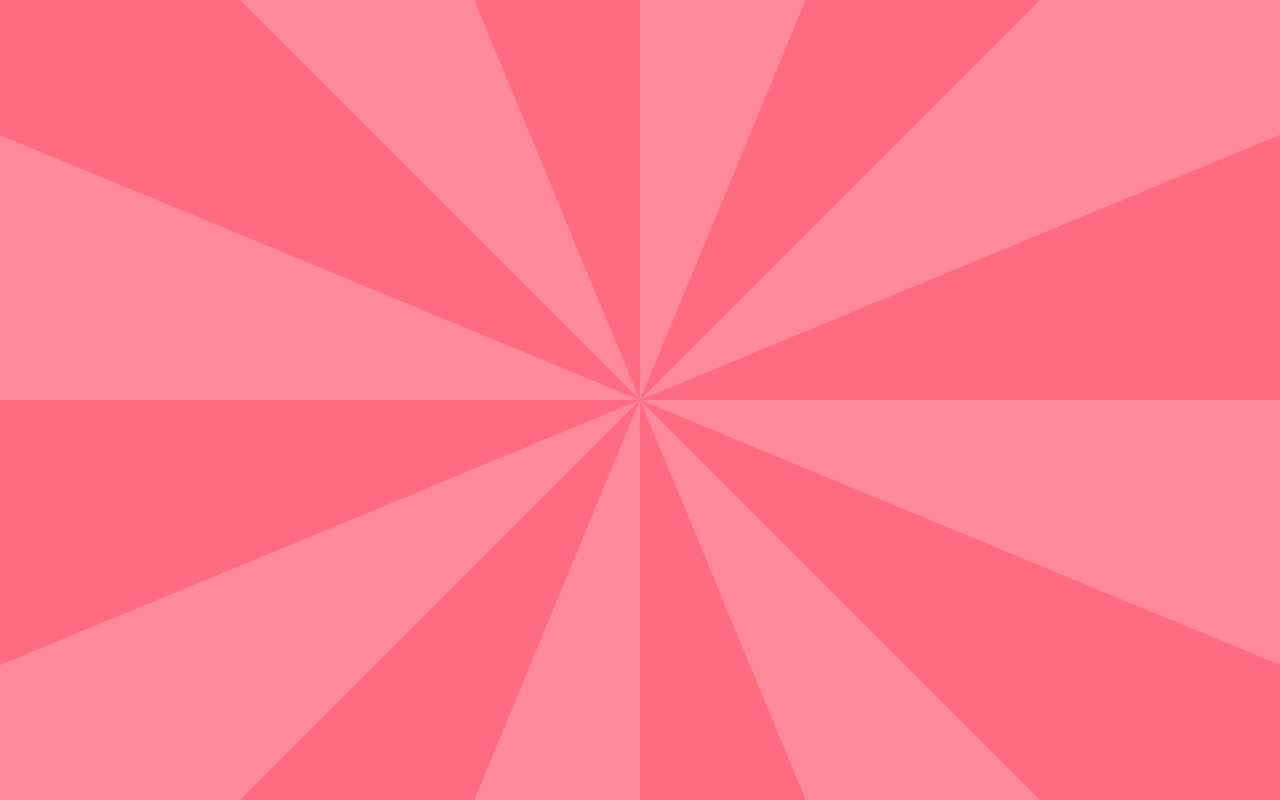
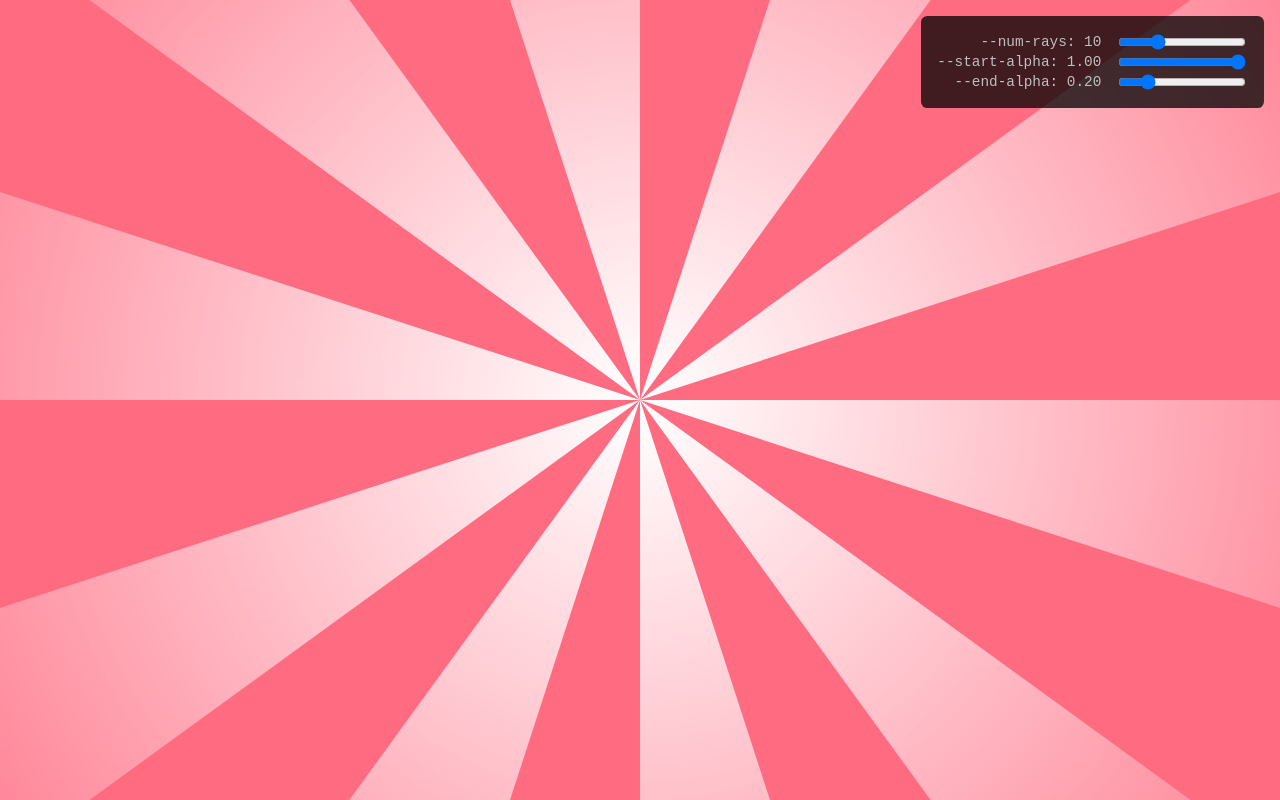
Before and after one commit to mgiulio/vecrays, a website: page index.html in a window 1280 px wide. Drawn offline with Linux system fonts and the light colour scheme.

Commit message:
Implement a GUI panel to control the CSS custom properties

```diff
--- a/index.html
+++ b/index.html
@@ -2,6 +2,7 @@
 <html>
   <head>
     <meta charset="utf-8"/>
+    <meta name="viewport" content="width=device-width, initial-scale=1">
     <title>VecRays</title>
     <style>
         body { margin: 0; }
@@ -18,29 +19,91 @@
           background-size: cover;
         }
 
+        #gui { display: none; }
+
         @supports (background: paint(id)) {
           header {
-            --num-rays: 8;
             /*
-            --start-alpha: 0.9;
-            --end-alpha: 0.2;
+            --num-rays: 18;
+            --start-alpha: 0.10;
+            --end-alpha: 0.90;
             */
             background-image: paint(rays);
             background-size: auto;
           }
+
+        #gui {
+          position: absolute;
+          top: 0;
+          right: 0;
+          margin: 1rem;
+          background-color: hsla(0, 0%, 0%, 0.75);
+          padding: 1rem;
+          border-radius: 0.4rem;
+
+          display: block;
         }
+
+        #gui label {
+          display: block;
+          text-align: right;
+
+          font-family: monospace;
+          font-size: 0.9rem;
+          color: hsl(0, 0%, 75%);
+        }
+
+        #gui label input {
+          width: 8rem;
+          margin-left: 0.5rem;
+          vertical-align: middle;
+        }
+      }
     </style>
   </head>
 
   <body>
     <header></header>
 
+    <div id="gui">
+      <label for="num-rays">
+        --num-rays: <span>0</span>
+            <input type="range" id="num-rays" name="num-rays" min="2" max="30" step="1">
+          </label>
+      <label for="start-alpha">
+        --start-alpha: <span>0.00</span>
+        <input type="range" id="start-alpha" name="start-alpha" min="0" max="1" step="0.05">
+      </label>
+      <label for="end-alpha">
+        --end-alpha: <span>0.00</span>
+        <input type="range" id="end-alpha" name="end-alpha" min="0" max="1" step="0.05">
+      </label>
+    </div>
+
     <script>
       if (!isSecureContext)
         console.warn('This page is not running in a secute context. Serve it via HTTPS.');
 
-      if ('paintWorklet' in CSS) {
-        let root = document.documentElement;
+      if ('paintWorklet' in CSS)
+        init();
+      else
+        console.warn('The CSS Paint API is not supported, using the fallback image');
+
+      function init() {
+        let defaults = {
+          startAlpha: 1.00,
+          endAlpha: 0.01,
+          numRays: 10
+        };
+
+        let
+          root = document.documentElement
+          ,gui = document.body.querySelector('#gui')
+          ,numRaysSlider = gui.querySelector('#num-rays')
+          ,startAlphaSlider = gui.querySelector('#start-alpha')
+          ,endAlphaSlider = gui.querySelector('#end-alpha')
+          ,header = document.body.querySelector('header')
+        ;
 
         CSS.paintWorklet.addModule('paint.js');
 
@@ -49,13 +112,13 @@
             name: '--num-rays',
             syntax: '<integer>',
             inherits: false,
-            initialValue: 4,
+            initialValue: defaults.numRays,
           });
           CSS.registerProperty({
             name: '--start-alpha',
             syntax: '<number>',
             inherits: false,
-            initialValue: 0.2,
+            initialValue: defaults.startAlpha,
           });
           CSS.registerProperty({
             name: '--end-alpha',
@@ -64,6 +127,41 @@
             initialValue: 0.2,
           });
         }
+        else {
+          if (getComputedStyle(header).getPropertyValue('--num-rays') === '')
+            header.style.setProperty('--num-rays', defaults.numRays);
+          if (getComputedStyle(header).getPropertyValue('--start-alpha') === '')
+            header.style.setProperty('--start-alpha', defaults.startAlpha);
+          if (getComputedStyle(header).getPropertyValue('--end-alpha') === '')
+            header.style.setProperty('--end-alpha', defaults.endAlpha);
+        }
+
+        numRaysSlider.addEventListener('input', function(e) {
+          let slider = e.target;
+          let newValue = parseFloat(slider.value);
+          slider.parentElement.querySelector('span').innerText = newValue;
+          header.style.setProperty('--num-rays', newValue);
+        });
+        numRaysSlider.value = parseFloat(getComputedStyle(header).getPropertyValue('--num-rays'));
+        numRaysSlider.dispatchEvent(new InputEvent('input'));
+
+        startAlphaSlider.addEventListener('input', function(e) {
+          let slider = e.target;
+          let newValue = parseFloat(slider.value);
+          slider.parentElement.querySelector('span').innerText = newValue.toFixed(2);
+          header.style.setProperty('--start-alpha', newValue);
+        });
+        startAlphaSlider.value = parseFloat(getComputedStyle(header).getPropertyValue('--start-alpha'));
+        startAlphaSlider.dispatchEvent(new InputEvent('input'));
+
+        endAlphaSlider.addEventListener('input', function(e) {
+          let slider = e.target;
+          let newValue = parseFloat(slider.value);
+          slider.parentElement.querySelector('span').innerText = newValue.toFixed(2);
+          header.style.setProperty('--end-alpha', newValue);
+        });
+        endAlphaSlider.value = parseFloat(getComputedStyle(header).getPropertyValue('--end-alpha'));
+        endAlphaSlider.dispatchEvent(new InputEvent('input'));
       }
     </script>
   </body>
--- a/paint.js
+++ b/paint.js
@@ -14,28 +14,19 @@ class Rays {
         if ('value' in p)
             this.n = p.value; // CSS.registerProperty() supported
         else
-            if (p.length === 1) // CSS.registerProperty() not supported so n is an CSSUnparsedValue object
-                this.n = parseInt(p.toString())
-            else
-                this.n = 4; // This is the same default value definied with .registerProperty()
+            this.n = parseInt(p.toString())
 
         p = props.get('--start-alpha');
         if ('value' in p)
             this.startAlpha = p.value; // CSS.registerProperty() supported
         else
-            if (p.length === 1) // CSS.registerProperty() not supported so n is an CSSUnparsedValue object
-                this.startAlpha = parseFloat(p.toString())
-            else
-                this.startAlpha = 0.2; // This is the same default value definied with .registerProperty()
+            this.startAlpha = parseFloat(p.toString())
 
         p = props.get('--end-alpha');
         if ('value' in p)
             this.endAlpha = p.value; // CSS.registerProperty() supported
         else
-            if (p.length === 1) // CSS.registerProperty() not supported so n is an CSSUnparsedValue object
-                this.endAlpha = parseFloat(p.toString())
-            else
-                this.endAlpha = 0.2; // This is the same default value definied with .registerProperty()
+            this.endAlpha = parseFloat(p.toString())
     }
 
     paint(ctx, size, props) {
```
